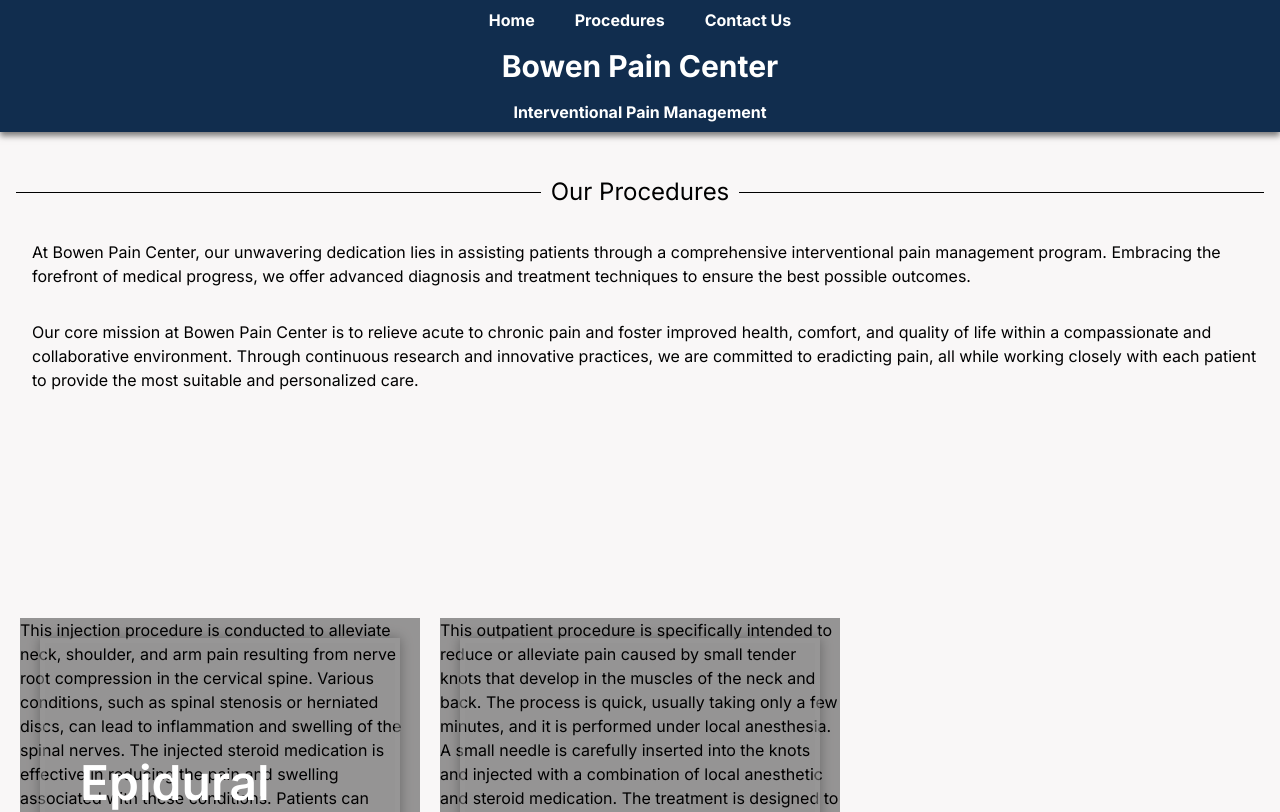
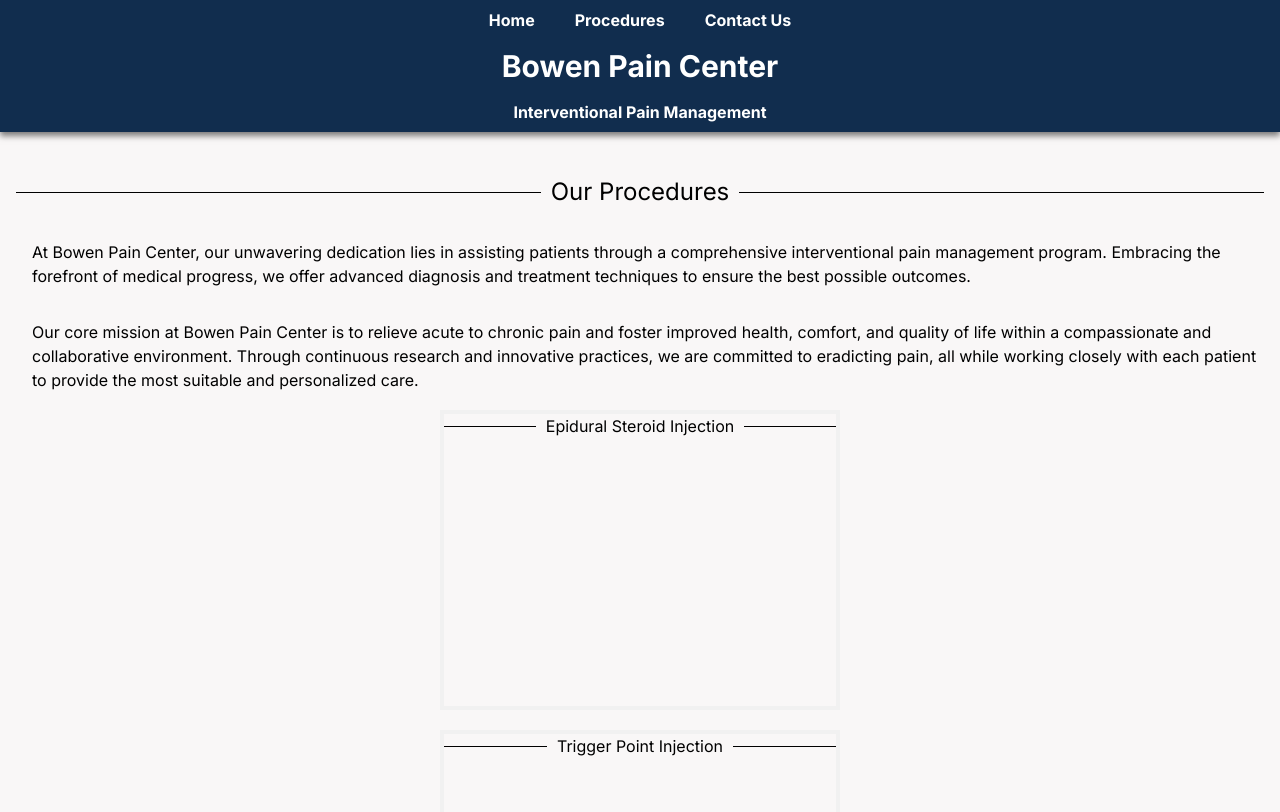
Before and after one commit to federicodez/bpc, a Next.js app: page /procedures in a window 1280 px wide. Shown: the top 812 px of the page. Built offline with nearby package versions, Linux system fonts and the light colour scheme.

Commit message:
changed styling to procedures

```diff
--- a/src/app/globals.css
+++ b/src/app/globals.css
@@ -13,12 +13,8 @@
 body {
   background-color: #f9f7f7;
 }
-p,
-ul,
-h3,
-h1 {
-  color: #000;
-}
+
+/*************NavBar**************/
 .navbar {
   position: fixed;
   width: 100%;
@@ -26,6 +22,7 @@
   box-shadow: 0 4px 6px 0 rgba(0, 0, 0, 0.5);
 }
 
+/************Footer**************/
 footer {
   background-color: #112d4e;
   color: #fff;
@@ -50,110 +47,63 @@
   margin-left: 10px;
 }
 
-body section {
-  display: incline-block;
+/************card transformation************/
+section {
+  display: inline-block;
   position: absolute;
+  top: 150%;
+  left: 50%;
+  margin-right: -50%;
+  transform: translate(-50%, -50%);
 }
-body section .row {
+section .row {
   display: inline-block;
 }
-.column {
+.col {
   display: inline-block;
   margin: 20px;
 }
 .card {
-  height: 400px;
+  background-color: transparent;
   width: 400px;
+  height: 300px;
   margin: 10px 0;
   transition: ease all 2.3s;
+  border: 4px solid #f1f1f1;
   perspective: 1200px;
   display: inline-block;
 }
-.card:hover .cover {
-  transform: rotateX(0deg) rotateY(-180deg);
-}
-.card:hover .cover:before {
-  transform: translateZ(30px);
-}
-.card:hover .cover:after {
-  background-color: black;
-}
-.card:hover .cover h1 {
-  transform: translateZ(100px);
-}
-.card:hover .cover h1 {
-  transform: translateZ(60px);
-}
-.card:hover .cover a {
-  transform: translateZ(-60px) rotateY(-180deg);
-}
-.card .cover {
-  position: absolute;
+.card-inner {
+  position: relative;
+  width: 100%;
   height: 100%;
-  width: 100%;
-  transform-style: preserve-3d;
-  transition: ease all 2.3s;
-  background-size: cover;
-  background-position: center center;
-  background-repeat: no-repeat;
-}
-.card .cover:before {
-  content: "";
-  position: absolute;
-  border: 5px solid rgba(255, 255, 255, 0.5);
-  box-shadow: 0 0 12px rgba(0, 0, 0, 0.3);
-  top: 20px;
-  left: 20px;
-  right: 20px;
-  bottom: 20px;
-  z-index: 2;
+  text-align: center;
   transition: ease all 2.3s;
   transform-style: preserve-3d;
-  transform: translateZ(0px);
 }
-.card .cover:after {
-  content: "";
+.card:hover .card-inner {
+  transform: rotateY(180deg);
+}
+.card-front,
+.card-back {
   position: absolute;
-  top: 0px;
-  left: 0px;
-  right: 0px;
-  bottom: 0px;
-  z-index: 2;
-  transition: ease all 1.3s;
-  background: rgba(0, 0, 0, 0.4);
+  width: 100%;
+  height: 100%;
+  transition: ease all 2.3s;
+  transform-style: preserve-3d;
+  -webkit-backface-visibility: hidden; /* Safari */
+  backface-visibility: hidden;
 }
-/* .card .cover.epidural { */
-/*   background-image: url(''); */
-/* } */
-.card .cover h1 {
+.card-front {
   font-weight: 600;
-  position: absolute;
-  bottom: 55px;
-  left: 50px;
+  transition: ease all 2.3s;
+  font-size: 3em;
+  background-color: #bbb;
+  color: black;
+}
+.card-back {
+  background-color: #112d4e;
+  transition: ease all 2.3s;
   color: white;
-  transform-style: preserve-3d;
-  transition: ease all 2.3s;
-  z-index: 3;
-  font-size: 3em;
-  transform: translateZ(0px);
+  transform: rotateY(180deg);
 }
-.card .card-back a:hover {
-  background-color: white;
-  color: #0b0f08;
-}
-
-/* .dropdown { */
-/*   position: relative; */
-/* } */
-/* .dropdown-content { */
-/*   display: none; */
-/*   position: absolute; */
-/*   background-color: #f9f9f9; */
-/*   min-width: 160px; */
-/*   box-shadow: 0px 8px 16px 0px rgba(0, 0, 0, 0.2); */
-/*   padding: 12px 16px; */
-/*   z-index: 1; */
-/* } */
-/* .dropdown:hover .dropdown-content { */
-/*   display: block; */
-/* } */
```
